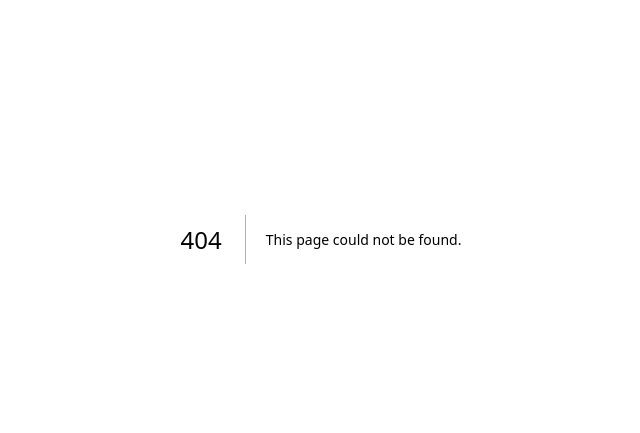
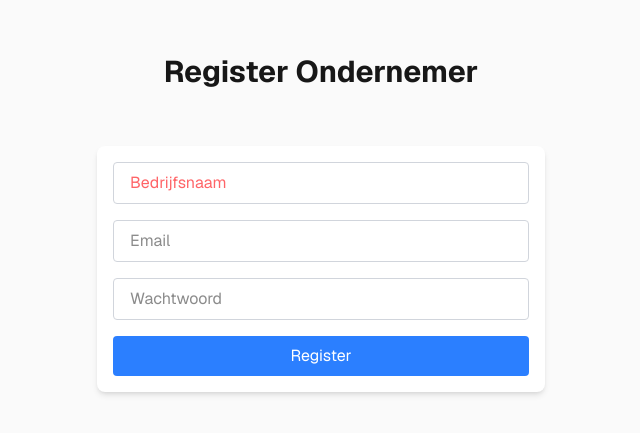
Before and after one commit to zaih0/Exten-Project, a Next.js app in the folder kunstkwartiertje/: page /Register_Ondernemer in a window 1280 px wide. Before the commit this address had no page. Shown: the part 161-594 px from the top of the page, without its empty margins (319-959 px from the left). Built offline with nearby package versions, Linux system fonts and the light colour scheme.

Commit message:
RegisterOndernemer_Start

```diff
--- /dev/null
+++ b/kunstkwartiertje/src/app/Register_Ondernemer/page.tsx
@@ -0,0 +1,54 @@
+"use client";
+
+import React from "react";
+import {FormEvent, useState} from "react";
+import { useRouter } from "next/navigation";
+
+export default function RegisterOndernemer() {
+    const [bedrijfNaam, setBedrijfNaam] = useState("");
+    const [email, setEmail] = useState("");
+    const [wachtwoord, setWachtwoord] = useState("");
+    const handleSubmit = (event: FormEvent<HTMLFormElement>) => {
+        event.preventDefault();
+
+        console.log("Register payload:", { bedrijfNaam, email, wachtwoord });
+        alert("Registered (demo)! Check console for submitted values");
+    };
+    return (
+        <div className="flex min-h-screen flex-col items-center justify-center bg-zinc-50 px-4 font-sans dark:bg-black sm:px-6">
+            <h1 className="mb-6 text-3xl font-bold">Register Ondernemer</h1>
+            <form onSubmit={handleSubmit} className="my-6 flex w-full max-w-md flex-col gap-3 rounded-lg bg-white p-4 shadow-md sm:my-8 sm:gap-4 sm:p-4">
+                <input
+                    type="text"
+                    placeholder="Bedrijfsnaam"
+                    value={bedrijfNaam}
+                    onChange={(e) => setBedrijfNaam(e.target.value)}
+                    className="border border-gray-300 rounded px-4 py-2 focus:border-blue-500 focus:outline-none focus:ring-2 focus:ring-blue-200 placeholder-red-400"
+                    required
+                />
+                <input
+                    type="email"
+                    placeholder="Email"
+                    value={email}
+                    onChange={(e) => setEmail(e.target.value)}
+                    className="border border-gray-300 rounded px-4 py-2 focus:border-blue-500 focus:outline-none focus:ring-2 focus:ring-blue-200"
+                    required
+                />
+                <input
+                    type="password"
+                    placeholder="Wachtwoord"
+                    value={wachtwoord}
+                    onChange={(e) => setWachtwoord(e.target.value)}
+                    className="border border-gray-300 rounded px-4 py-2 focus:border-blue-500 focus:outline-none focus:ring-2 focus:ring-blue-200"
+                    required
+                />
+                <button
+                    type="submit"
+                    className="rounded bg-blue-500 px-4 py-2 text-white hover:bg-blue-600 focus:outline-none focus:ring-2 focus:ring-blue-200"
+                >
+                    Register
+                </button>
+            </form>
+        </div>
+    );
+}
```
